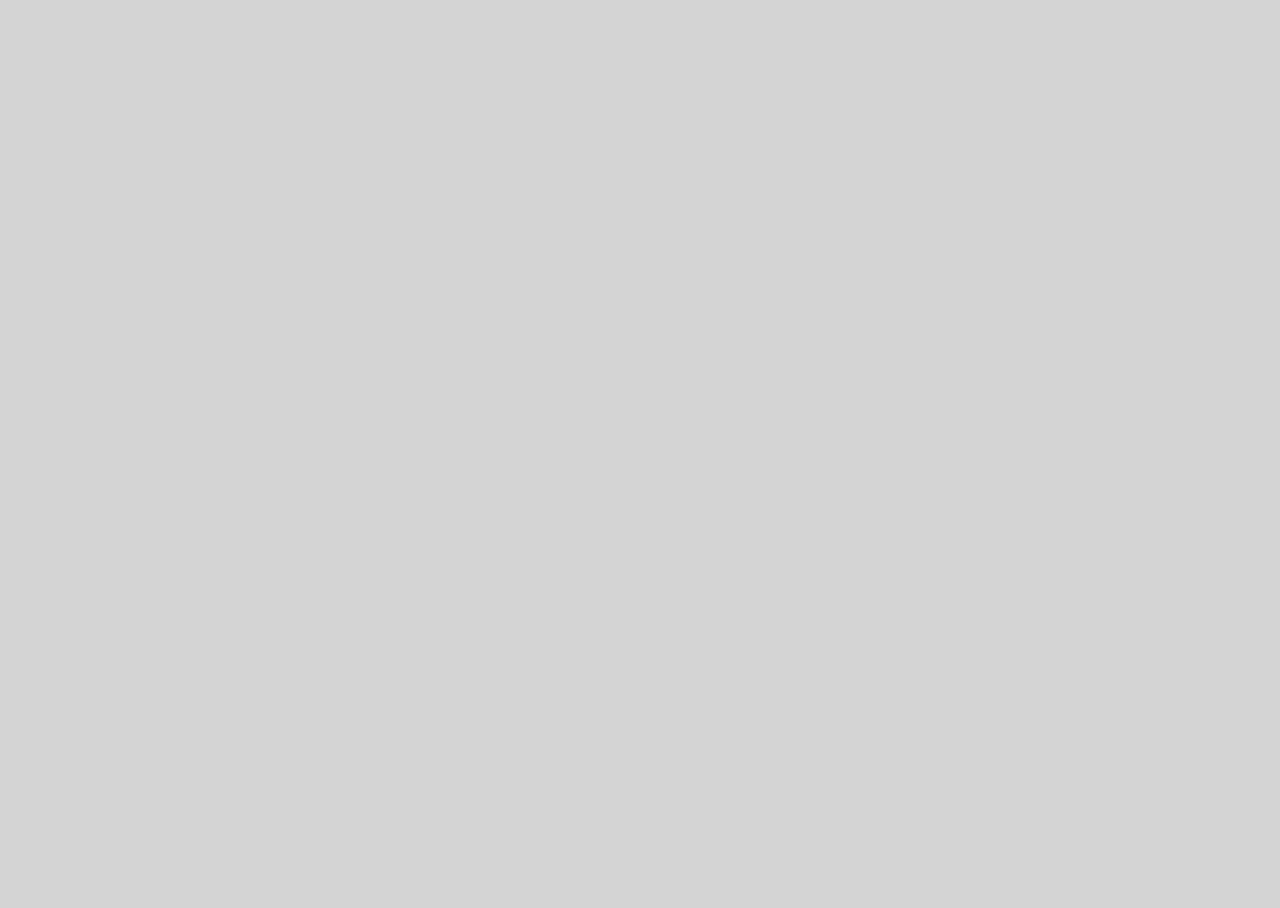
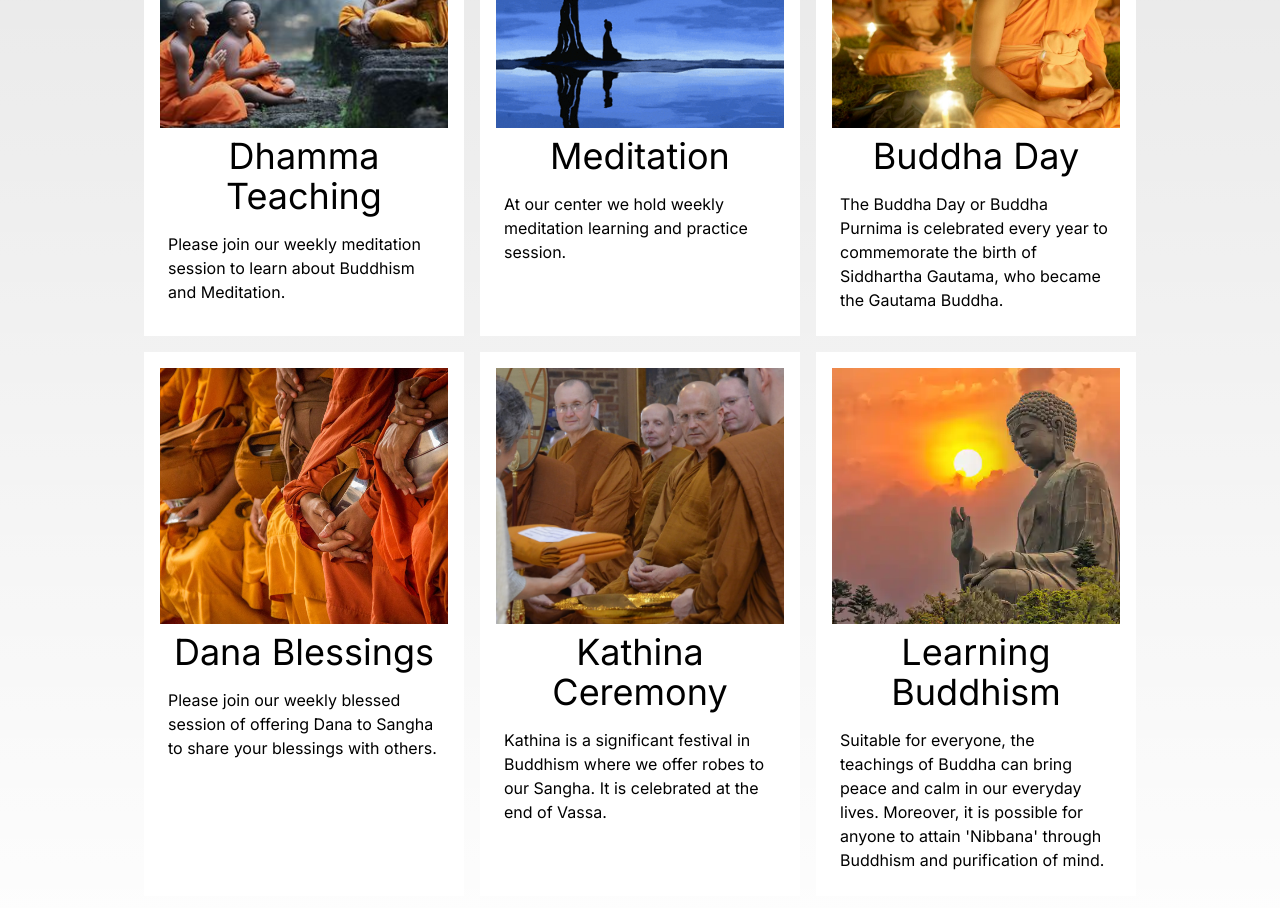
Before and after one commit to sazep-bd/bodhimeditation, a Next.js app: page / in a window 1280 px wide. Shown: the part 1160-2068 px from the top of the page. Before the commit the page ends 1088 px from the top, so only its background shows below. Built offline with nearby package versions, Linux system fonts and the light colour scheme.

Commit message:
add card groups to home page

```diff
--- a/src/app/page.tsx
+++ b/src/app/page.tsx
@@ -3,14 +3,59 @@ import HomeImageCard from "@/components/molecules/HomeImageCard";
 import Header from "@/components/organisms/header";
 import Image from "next/image";
 import HeroBanner from "@/components/organisms/HeroBanner";
+import HomeCardsGroup from "@/components/organisms/HomeCardsGroup";
+/**
+ * Interface for the data of each card.
+ */
+interface CardData {
+  imageUrl: string; // URL of the image
+  title: string; // Title of the card
+  description: string; // Description of the card
+}
+
+// Array of card data
+const cardData: CardData[] = [
+  {
+      imageUrl: '/images/Learning_Bhuddhism_2.jpg',
+      title: 'Dhamma Teaching',
+      description: 'Please join our weekly meditation session to learn about Buddhism and Meditation.',
+  },
+  {
+      imageUrl: '/images/Image_5.gif',
+      title: 'Meditation',
+      description: 'At our center we hold weekly meditation learning and practice session.',
+  },
+  {
+      imageUrl: '/images/Meditation_Image_2.jpg',
+      title: 'Buddha Day',
+      description: 'The Buddha Day or Buddha Purnima is celebrated every year to commemorate the birth of Siddhartha Gautama, who became the Gautama Buddha.',
+  },
+  {
+      imageUrl: '/images/Dana_1-1.jpg',
+      title: 'Dana Blessings',
+      description: 'Please join our weekly blessed session of offering Dana to Sangha to share your blessings with others.'
+  },
+  {
+      imageUrl: '/images/Kathina_1.png',
+      title: 'Kathina Ceremony',
+      description: 'Kathina is a significant festival in Buddhism where we offer robes to our Sangha. It is celebrated at the end of Vassa.',
+  },
+  {
+      imageUrl: '/images/Nirvana_1.png',
+      title: 'Learning Buddhism',
+      description: 'Suitable for everyone, the teachings of Buddha can bring peace and calm in our everyday lives. Moreover, it is possible for anyone to attain \'Nibbana\' through Buddhism and purification of mind.',
+  },
+];
 
 const Home: React.FC = () => {
   return (
     <main className="flex min-h-screen flex-col items-center justify-between p-24">
       <Header />
       <HeroBanner />
+      <HomeCardsGroup cardData={cardData} />
       <div className="z-10 max-w-5xl w-full items-center justify-between font-mono text-sm lg:flex">
       </div>
+
     </main>
   );
 }
--- a/src/components/molecules/HomeImageCard.tsx
+++ b/src/components/molecules/HomeImageCard.tsx
@@ -11,7 +11,7 @@ interface CardProps {
 const HomeImageCard: React.FC<CardProps> = ({ imageUrl, title, description }) => (
     <div className="flex flex-col gap-2 bg-white text-black max-w-xs p-4">
         {/* Using inline styles to include the background image URL dynamically */}
-        <div style={{ backgroundImage: `url(${imageUrl})` }} className="h-64 bg-center justify-center"></div>
+        <div style={{ backgroundImage: `url(${imageUrl})` }} className="h-64 bg-cover bg-center justify-center flex"></div>
         {/* <img src={imageUrl} alt="" className="h-64 w-full object-cover" /> */}
         <div className="text-4xl text-center">{title}</div>
         <div className="bg-light-grey w-fit p-2 rounded">
--- a/src/components/organisms/HomeCardsGroup.tsx
+++ b/src/components/organisms/HomeCardsGroup.tsx
@@ -1,6 +1,5 @@
 import React from 'react';
 import HomeImageCard from '../molecules/HomeImageCard';
-
 /**
  * Interface for the data of each card.
  */
@@ -9,40 +8,6 @@ interface CardData {
     title: string; // Title of the card
     description: string; // Description of the card
 }
-
-// Array of card data
-const cardData: CardData[] = [
-    {
-        imageUrl: '/images/Learning_Bhuddhism_2.jpg',
-        title: 'Dhamma Teaching',
-        description: 'Please join our weekly meditation session to learn about Buddhism and Meditation.',
-    },
-    {
-        imageUrl: '/images/Image_5',
-        title: 'Meditation',
-        description: 'At our center we hold weekly meditation learning and practice session.',
-    },
-    {
-        imageUrl: '/images/Meditation_Image_2',
-        title: 'Buddha Day',
-        description: 'The Buddha Day or Buddha Purnima is celebrated every year to commemorate the birth of Siddhartha Gautama, who beame the Gautama Buddha.',
-    },
-    {
-        imageUrl: '/images/Dana_1-1',
-        title: 'Dana Blessings',
-        description: 'Please join our weekly blessed session of offering Dana to Sangha to share your blessings with others.'
-    },
-    {
-        imageUrl: '/images/Kathina_1-2',
-        title: 'Kathina Ceremony',
-        description: 'Kathina is signifant festival in Buddhism where we offer robes to our Sangha. It is celebrated at the end of Vassa.',
-    },
-    {
-        imageUrl: '/images/Nirvana_1',
-        title: 'Learning Buddhism',
-        description: 'Suitable for everyone, the teachings of Buddha can bring peace and calm in our everyday lives. Moreover, it is possible for anyone to attin \'Nibbana\' through Buddhism and purification of mind.',
-    },
-];
 
 /**
  * Interface for the props of the HomeCardsGroup component.
@@ -56,7 +21,7 @@ interface HomeCardsGroupProps {
  */
 const HomeCardsGroup: React.FC<HomeCardsGroupProps> = ({ cardData }) => (
     // Grid layout with 1 column on small devices, 2 columns on medium devices, and 3 columns on large devices
-    <div className="grid grid-cols-1 sm:grid-cols-2 md:grid-cols-3 gap-4">
+    <div className="grid grid-cols-1 sm:grid-cols-2 md:grid-cols-3 gap-4 py-6">
         {/* Map over the card data array and render a HomeImageCard component for each item */
         cardData.map(({ imageUrl, title, description }, index) => (
             <HomeImageCard key={index} imageUrl={imageUrl} title={title} description={description} />
```
